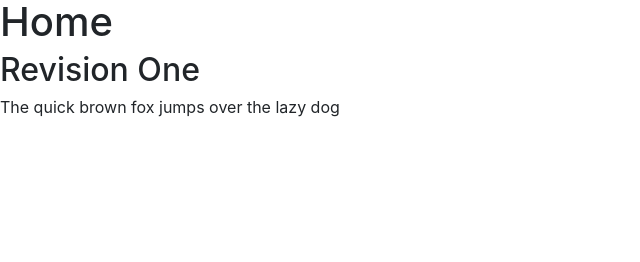
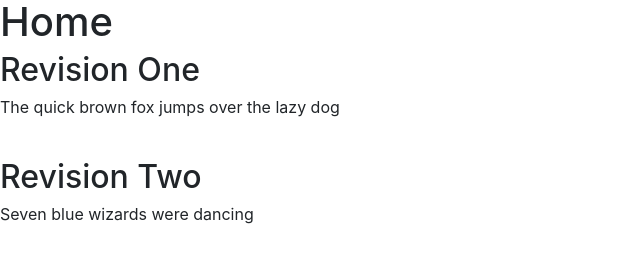
Before and after one commit to Bleach71123/Remotes, a plain HTML site: page index.html in a window 1280 px wide. Shown: the whole page, without its empty margins (0-640 px from the left). Drawn offline with Linux system fonts and the light colour scheme.

Commit message:
Edit to original local repo

```diff
--- a/index.html
+++ b/index.html
@@ -9,7 +9,9 @@
 	<h1>Home</h1>
 	<h2>Revision One</h2>
 	<p>The quick brown fox jumps over the lazy dog</p>
-
+	<br>
+	<h2>Revision Two</h2>
+	<p>Seven blue wizards were dancing</p>
 	<script src="js/bootstrap.min.js""></script>
 
 </body>
```
